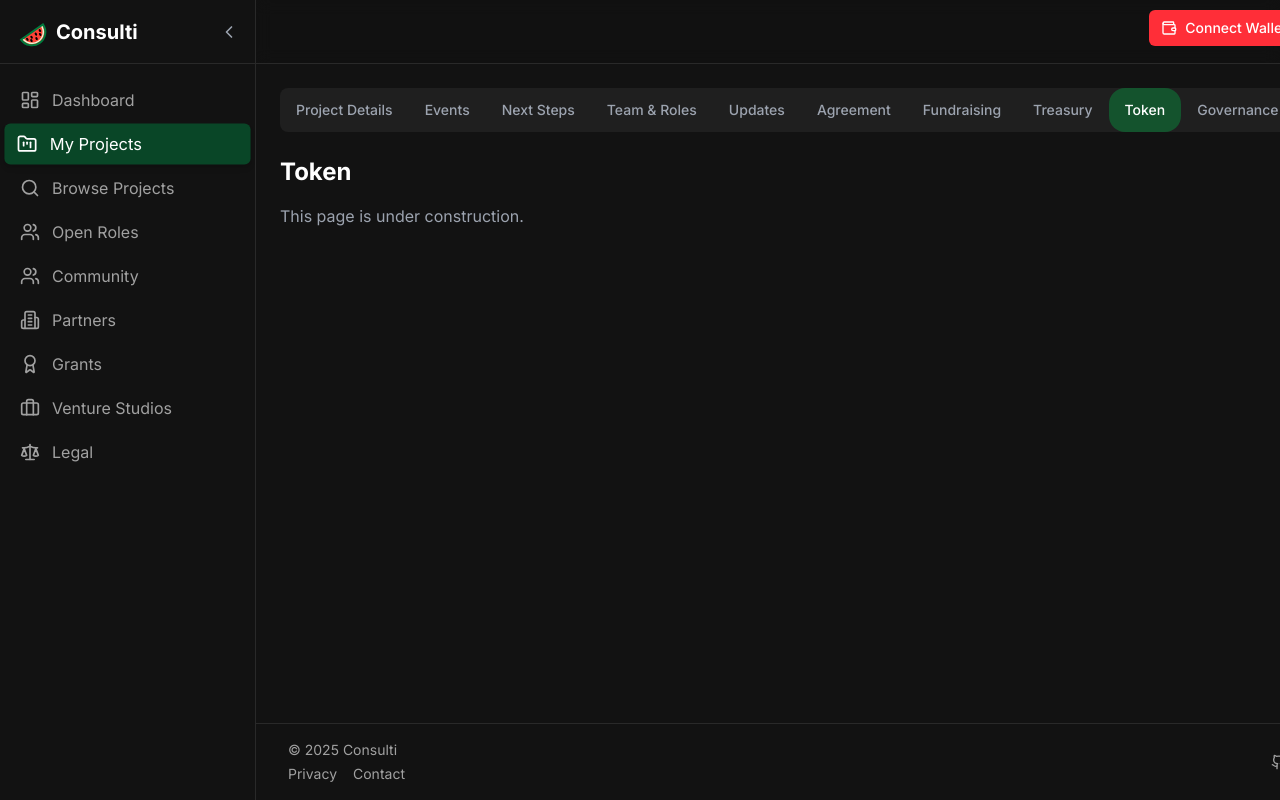
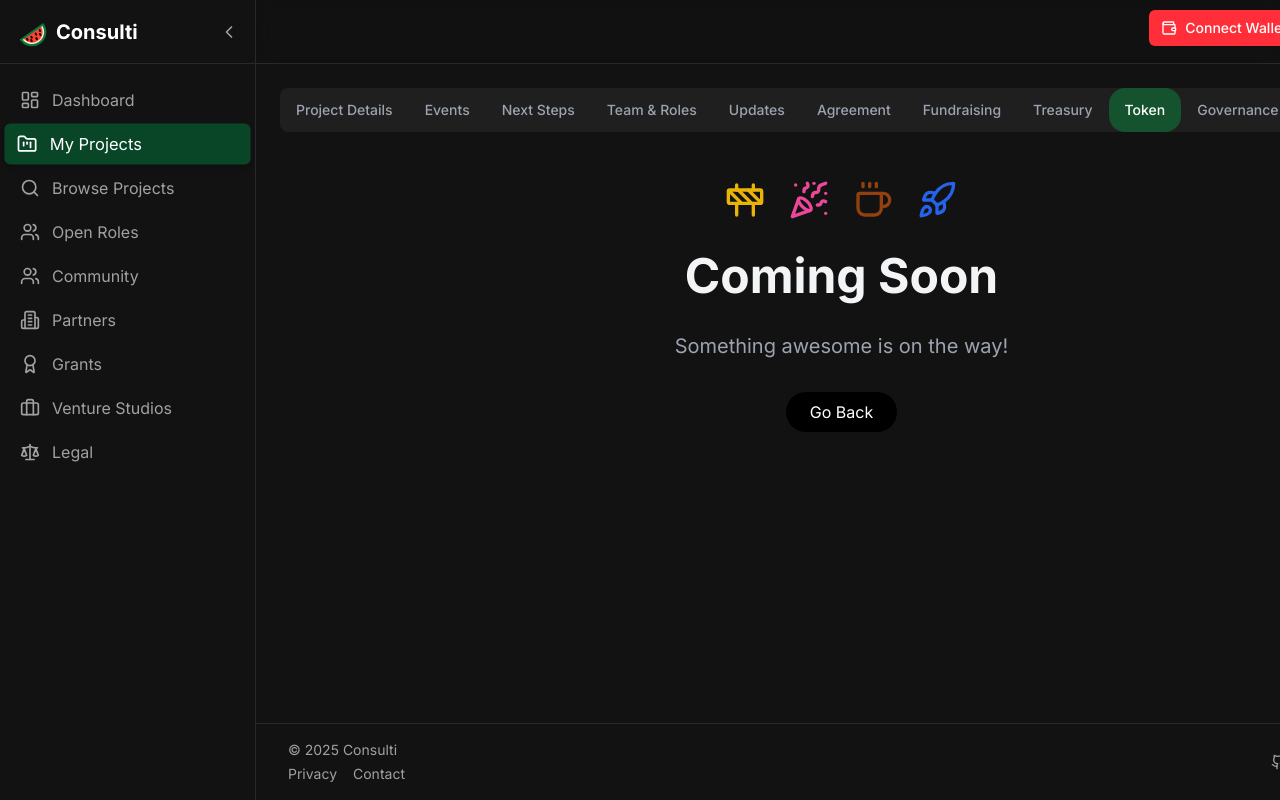
Before and after one commit to ahashem12/LaunchpadX, a Next.js app in the folder frontend/: page /projects/1/token in a window 1280 px wide. Shown: the top 800 px of the page. Built offline with nearby package versions, Linux system fonts and the light colour scheme.

Commit message:
CON-58: Add Coming Soon to token page

```diff
--- a/frontend/app/projects/[id]/token/page.tsx
+++ b/frontend/app/projects/[id]/token/page.tsx
@@ -1,6 +1,5 @@
-import { notFound } from "next/navigation"
-import { getProjectById } from "@/lib/mock-data"
 import { ProjectNav } from "@/components/projects/nav/ProjectNav"
+import { ComingSoon } from "@/components/common/ComingSoon"
 
 interface TokenPageProps {
   params: {
@@ -10,20 +9,12 @@ interface TokenPageProps {
 
 export default async function TokenPage(props: TokenPageProps) {
   const params = await props.params
-  const project = getProjectById(params.id)
-
-  if (!project) {
-    notFound()
-  }
 
   return (
     <div className="space-y-6">
       <ProjectNav projectId={params.id} />
 
-      <div className="mt-8">
-        <h1 className="text-2xl font-bold text-white">Token</h1>
-        <p className="mt-4 text-gray-400">This page is under construction.</p>
-      </div>
+      <ComingSoon/>
     </div>
   )
 }
```
